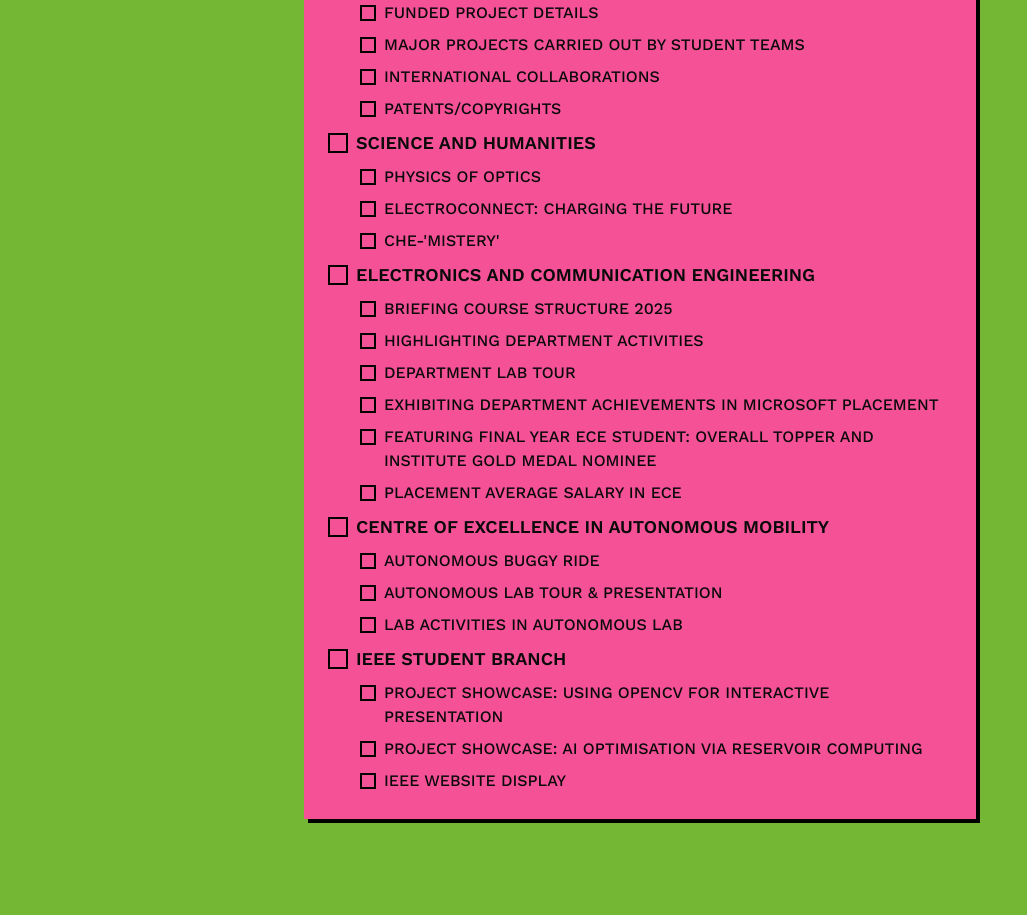
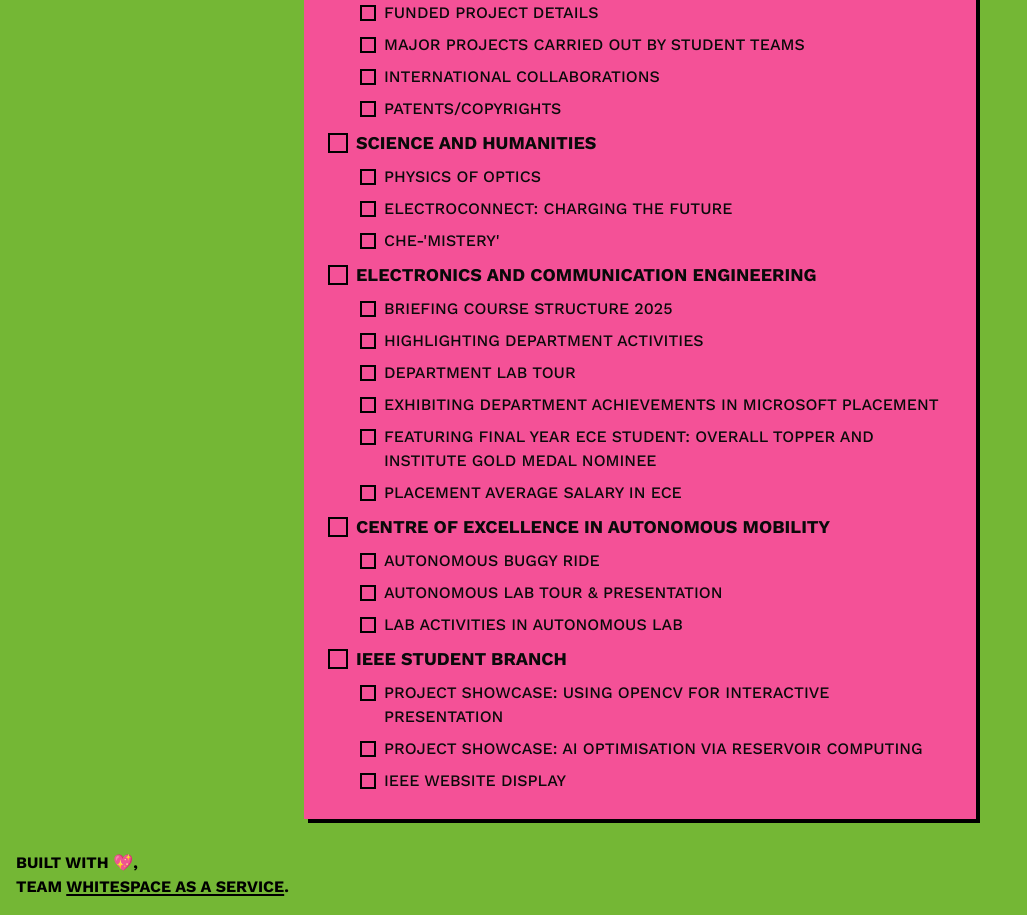
Before and after one commit to Alphaspiderman/mahe-openhouse-2025, a Next.js app: page / in a window 1280 px wide. Shown: the part 1360-2275 px from the top of the page, without its empty margins (0-1027 px from the left). Before the commit the page ends 2211 px from the top, so only its background shows below. Built offline with nearby package versions, Linux system fonts and the light colour scheme.

Commit message:
chore(ui): add footer

```diff
--- a/src/app/layout.tsx
+++ b/src/app/layout.tsx
@@ -50,6 +50,16 @@ export default function RootLayout({
           />
         </header>
         <main className="mx-4 my-8 lg:mx-10">{children}</main>
+        <footer className="m-4 items-start font-bold uppercase">
+          Built with 💖, <br /> Team{' '}
+          <a
+            href="https://github.com/Alphaspiderman/mahe-openhouse-2025"
+            className="underline decoration-2 underline-offset-2"
+          >
+            Whitespace as a Service
+          </a>
+          .
+        </footer>
       </body>
     </html>
   );
--- a/src/app/page.tsx
+++ b/src/app/page.tsx
@@ -64,7 +64,7 @@ export default function Home() {
             <div key={activity.department} className="flex flex-col space-y-2">
               <div className="flex items-start">
                 <Checkbox className="!mt-1.5 !mr-2.5 data-[state=checked]:bg-white" />
-                <p className="text-lg font-semibold uppercase">
+                <p className="text-lg font-bold uppercase">
                   {activity.department}
                 </p>
               </div>
```
